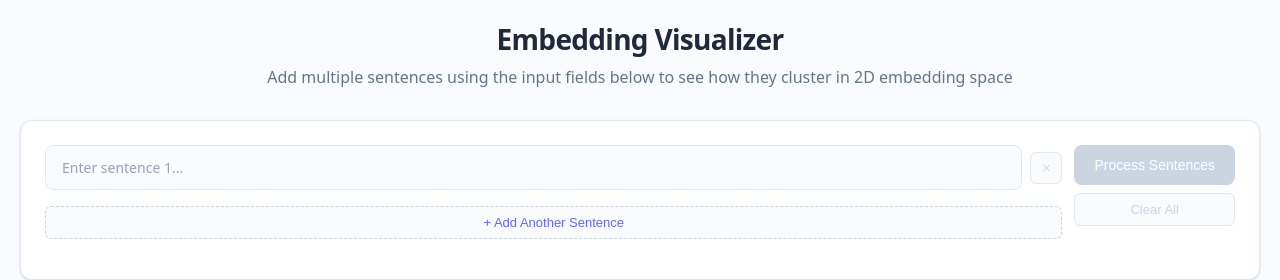
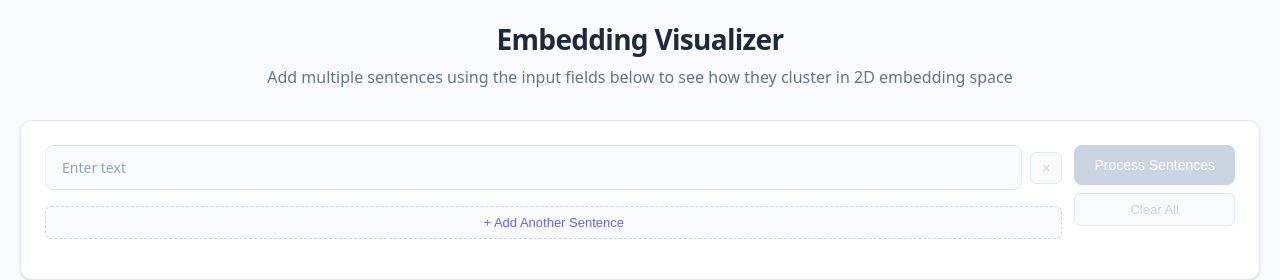
Before and after one commit to Baastheglass/Embedding-Visualiser, a Next.js app in the folder front_end/my-app/: page / in a window 1280 px wide. Shown: the top 280 px of the page. Built offline with nearby package versions, Linux system fonts and the light colour scheme.

Commit message:
placeholder text changed

```diff
--- a/front_end/my-app/src/components/EmbeddingVisualizer.js
+++ b/front_end/my-app/src/components/EmbeddingVisualizer.js
@@ -193,7 +193,7 @@ const EmbeddingVisualizer = () => {
                   type="text"
                   value={sentence}
                   onChange={(e) => updateInputSentence(index, e.target.value)}
-                  placeholder={`Enter sentence ${index + 1}...`}
+                  placeholder="Enter text"
                   disabled={isLoading}
                 />
                 <button
```
